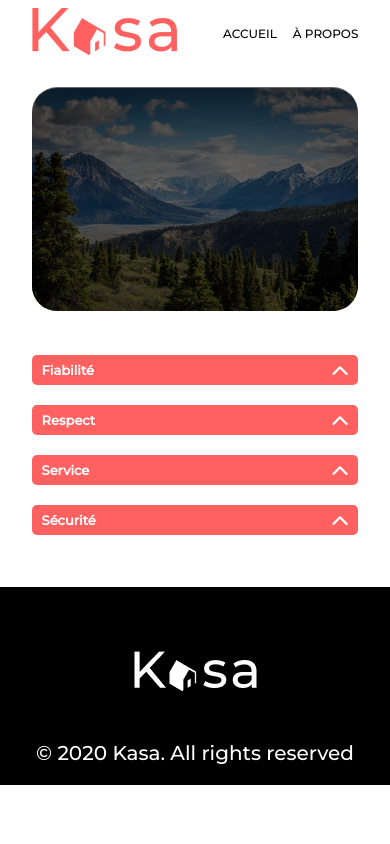
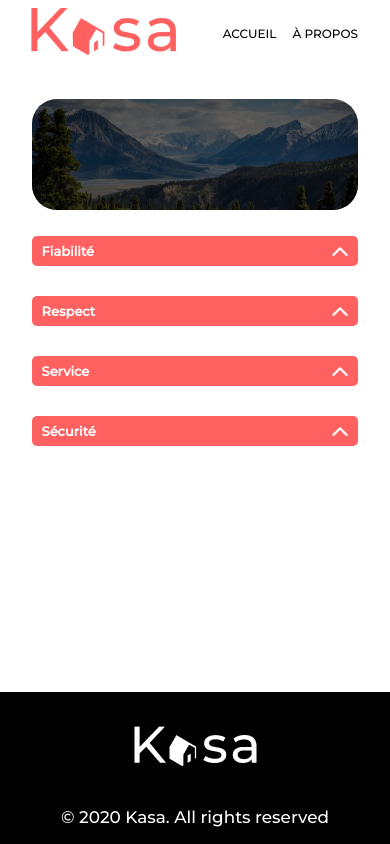
Before and after one commit to IlonaTG/Projet-8-creez-une-application-web-de-location-immobiliere-avec-react, a React (Vite) app in the folder creez-une-application-web-de-location-immobiliere-avec-react/: page /apropos in a window 390 px wide. Built offline with nearby package versions, Linux system fonts and the light colour scheme.

Commit message:
travail sur le responsive

```diff
--- a/creez-une-application-web-de-location-immobiliere-avec-react/src/components/collapse/main.jsx
+++ b/creez-une-application-web-de-location-immobiliere-avec-react/src/components/collapse/main.jsx
@@ -30,7 +30,7 @@ function Collapse({ id, title, description }) {
       </div>
       {isOpen && (
         <div className="collapse-body">
-          <p>{contentElement}</p>
+          {contentElement}
         </div>
       )}
     </section>
--- a/creez-une-application-web-de-location-immobiliere-avec-react/src/components/layout/header/main.jsx
+++ b/creez-une-application-web-de-location-immobiliere-avec-react/src/components/layout/header/main.jsx
@@ -5,7 +5,9 @@ function Header(){
     return(
     <div className="navbar">
       <div className="logo">
+        <Link className='link-acceuil_logo' to="/">
         <img src={logo} alt="logo d'agence"/>
+        </Link>
       </div>
       <div className="links">
         <Link className="link-acceuil" exact="true" to="/">Accueil</Link>
--- a/creez-une-application-web-de-location-immobiliere-avec-react/src/sass/layout/_collapse.scss
+++ b/creez-une-application-web-de-location-immobiliere-avec-react/src/sass/layout/_collapse.scss
@@ -16,7 +16,6 @@
             display: flex;
             align-items: center;
             justify-content: space-between;
-            /*position: absolute;*/
             box-sizing: border-box;
             width: 100%;
             background-color: $primary;
@@ -86,7 +85,6 @@
             color: $primary;
             border-radius: 0px 0px 5px 5px;
             background-color: $background;
-
             p{
                 margin: 0;
                 color: $black;
--- a/creez-une-application-web-de-location-immobiliere-avec-react/src/sass/layout/_footer.scss
+++ b/creez-une-application-web-de-location-immobiliere-avec-react/src/sass/layout/_footer.scss
@@ -9,15 +9,14 @@ footer{
     display: flex;
     align-items: center;
     flex-direction: column;
-    padding-top: 4rem;
+    padding-top: 4vh;
     margin-top: 2rem;
-    width: 100%;
 
 
     .logo-footer {
       width: 7.62rem;
       height: 2.46rem;
-      margin-bottom: 30px;
+      margin-bottom: 3vh;
     }
 
     .footer-rights {
@@ -26,6 +25,6 @@ footer{
       align-items: flex-end;
       justify-content: center;
       margin: 0;
-      font-size: 20px;
+      font-size: 2vh;
     }
 }
--- a/creez-une-application-web-de-location-immobiliere-avec-react/src/sass/layout/_header.scss
+++ b/creez-une-application-web-de-location-immobiliere-avec-react/src/sass/layout/_header.scss
@@ -8,8 +8,8 @@
   justify-content: space-between;
   flex-wrap: nowrap;
   width: 83.8vw;
+  margin: 0 auto;
   margin-top: 20px;
-  margin-left: 5.6rem;
 
   .links {
     @include position-right;
--- a/creez-une-application-web-de-location-immobiliere-avec-react/src/sass/layout/_responsive.scss
+++ b/creez-une-application-web-de-location-immobiliere-avec-react/src/sass/layout/_responsive.scss
@@ -1,12 +1,12 @@
 @import '../styles/colors';
 @import '../styles/mixins';
 
-@media screen and (min-width: 375px) and (max-width: 768px){
+@media screen and (max-width: 768px){
     #root{
         width: 768px;
         .navbar{
             max-width: 83.8vw;
-            margin: 0.5rem 2rem 5rem 2rem;
+            margin: 0.5rem 8vw 2.5rem 8vw;
             .logo{
                 img{
                     width: 145px;
@@ -14,6 +14,8 @@
                 }
             }
             .links{
+                display: flex;
+                flex-wrap: wrap;
                 .link-acceuil, .link-apropos{
                 margin-left: 1rem;
                 word-wrap: normal;
@@ -23,9 +25,20 @@
             }
         }
         .main-container{
-            margin-left: 2rem;
+            margin-left: 8vw;
             .banner{
-                margin-bottom: 100px;
+                margin: 0 0 3vh 0;
+
+                .banner-image{
+                    height: 111px;
+                }
+                .banner-background{
+                    height: 111px;
+                }
+                .banner-title{
+                    font-size: 24px;
+                    text-align: left;
+                }
             }
             .card-container{
                 padding-top: 0%;
@@ -36,11 +49,11 @@
                         height: 255px;
                         margin-bottom: 20px;
                     .card-image{
-                        width: 319px;
+                        width: 83vw;
                         height: 255px;
                     }
                     .card-background{
-                        width: 319px;
+                        width: 83vw;
                         height: 255px;
                     }
                 }
@@ -55,7 +68,7 @@
                 }
                 .slide{
                     img{
-                        width: 319px;
+                        width: 84vw;
                         height: 255px;
                     }
                     .slide-count{
@@ -111,10 +124,16 @@
             }
             .collapse-container_appartement{
                 margin-top: 10px;
+                @include center-column;
+
                 .collapse{
+                    width: 84vw;
+                    margin-bottom: 30px;
                     .collapse-header{
                         height: 30px;
+
                         h2{
+
                             font-size: 13px;
                         }
                         img{
@@ -135,7 +154,7 @@
                 margin: 0%;
                 width: 83.8vw;
                 .collapse{
-                    margin-bottom: 20px;
+                    margin-bottom: 30px;
                     width: 83.8vw;
                     .collapse-header{
                         padding: 3px 10px 3px 10px;
@@ -153,7 +172,7 @@
                     .collapse-body{
                         width: 83.8vw;
                         p{
-                            width: 83.8vw;
+                            width: 80vw;
                             padding: 5px;
                             font-size: 12px;
                             line-height: 17.11px;
@@ -178,6 +197,7 @@
         footer{
             width:100%;
             max-width: none;
+
         }
     }
 }
--- a/creez-une-application-web-de-location-immobiliere-avec-react/src/sass/main.css
+++ b/creez-une-application-web-de-location-immobiliere-avec-react/src/sass/main.css
@@ -2,11 +2,6 @@
   font-family: "Montserrat", sans-serif;
   font-weight: 500;
   font-style: normal;
-}
-
-#root {
-  height: 100%;
-  width: 1440px;
 }
 
 body {
@@ -15,9 +10,18 @@ body {
   display: flex;
   justify-content: center;
 }
-body .main-container {
+body #root {
+  height: 100%;
+  min-height: 100vh;
+  width: 100%;
+  display: flex;
+  flex-direction: column;
+}
+body #root .main-container {
+  flex: 1;
   max-width: 83.8vw;
-  margin-left: 5.7rem;
+  width: 100%;
+  margin: 0 auto;
 }
 
 .navbar {
@@ -25,8 +29,8 @@ body .main-container {
   justify-content: space-between;
   flex-wrap: nowrap;
   width: 83.8vw;
+  margin: 0 auto;
   margin-top: 20px;
-  margin-left: 5.6rem;
 }
 .navbar .links {
   display: flex;
@@ -102,7 +106,7 @@ body .main-container {
   justify-content: flex-start;
   width: 83.8vw;
   position: relative;
-  padding-top: 56px;
+  padding-top: 3rem;
   background-color: #F6F6F6;
   border-radius: 25px;
 }
@@ -110,15 +114,15 @@ body .main-container {
   display: flex;
   flex-direction: column;
   justify-content: flex-end;
-  width: 22rem;
-  height: 22rem;
+  width: 23.5vw;
+  height: 27.5vh;
   position: relative;
   margin-bottom: 3rem;
-  margin-left: 3rem;
+  margin-left: 3.3vw;
   text-decoration: none;
 }
 .card-container .link-card .card-image {
-  width: 100;
+  width: 100%;
   height: 100%;
   z-index: 1;
   -o-object-fit: cover;
@@ -163,7 +167,6 @@ body .main-container {
   display: flex;
   align-items: center;
   justify-content: space-between;
-  /*position: absolute;*/
   box-sizing: border-box;
   width: 100%;
   background-color: #FF6060;
@@ -374,14 +377,13 @@ footer {
   display: flex;
   align-items: center;
   flex-direction: column;
-  padding-top: 4rem;
+  padding-top: 4vh;
   margin-top: 2rem;
-  width: 100%;
 }
 footer .logo-footer {
   width: 7.62rem;
   height: 2.46rem;
-  margin-bottom: 30px;
+  margin-bottom: 3vh;
 }
 footer .footer-rights {
   text-align: center;
@@ -389,20 +391,24 @@ footer .footer-rights {
   align-items: flex-end;
   justify-content: center;
   margin: 0;
-  font-size: 20px;
+  font-size: 2vh;
 }
 
-@media screen and (min-width: 375px) and (max-width: 768px) {
+@media screen and (max-width: 768px) {
   #root {
     width: 768px;
   }
   #root .navbar {
     max-width: 83.8vw;
-    margin: 0.5rem 2rem 5rem 2rem;
+    margin: 0.5rem 8vw 2.5rem 8vw;
   }
   #root .navbar .logo img {
     width: 145px;
     height: 46.88px;
+  }
+  #root .navbar .links {
+    display: flex;
+    flex-wrap: wrap;
   }
   #root .navbar .links .link-acceuil, #root .navbar .links .link-apropos {
     margin-left: 1rem;
@@ -411,10 +417,20 @@ footer .footer-rights {
     font-size: 12px;
   }
   #root .main-container {
-    margin-left: 2rem;
+    margin-left: 8vw;
   }
   #root .main-container .banner {
-    margin-bottom: 100px;
+    margin: 0 0 3vh 0;
+  }
+  #root .main-container .banner .banner-image {
+    height: 111px;
+  }
+  #root .main-container .banner .banner-background {
+    height: 111px;
+  }
+  #root .main-container .banner .banner-title {
+    font-size: 24px;
+    text-align: left;
   }
   #root .main-container .card-container {
     padding-top: 0%;
@@ -427,11 +443,11 @@ footer .footer-rights {
     margin-bottom: 20px;
   }
   #root .main-container .card-container .link-card .card-image {
-    width: 319px;
+    width: 83vw;
     height: 255px;
   }
   #root .main-container .card-container .link-card .card-background {
-    width: 319px;
+    width: 83vw;
     height: 255px;
   }
   #root .main-container .slideshow-container {
@@ -442,7 +458,7 @@ footer .footer-rights {
     height: 30px;
   }
   #root .main-container .slideshow-container .slide img {
-    width: 319px;
+    width: 84vw;
     height: 255px;
   }
   #root .main-container .slideshow-container .slide .slide-count {
@@ -490,6 +506,14 @@ footer .footer-rights {
   }
   #root .main-container .collapse-container_appartement {
     margin-top: 10px;
+    display: flex;
+    align-items: center;
+    justify-content: center;
+    flex-direction: column;
+  }
+  #root .main-container .collapse-container_appartement .collapse {
+    width: 84vw;
+    margin-bottom: 30px;
   }
   #root .main-container .collapse-container_appartement .collapse .collapse-header {
     height: 30px;
@@ -511,7 +535,7 @@ footer .footer-rights {
     width: 83.8vw;
   }
   #root .main-container .collapse-container_apropos .collapse {
-    margin-bottom: 20px;
+    margin-bottom: 30px;
     width: 83.8vw;
   }
   #root .main-container .collapse-container_apropos .collapse .collapse-header {
@@ -531,7 +555,7 @@ footer .footer-rights {
     width: 83.8vw;
   }
   #root .main-container .collapse-container_apropos .collapse .collapse-body p {
-    width: 83.8vw;
+    width: 80vw;
     padding: 5px;
     font-size: 12px;
     line-height: 17.11px;
--- a/creez-une-application-web-de-location-immobiliere-avec-react/src/sass/styles/_general.scss
+++ b/creez-une-application-web-de-location-immobiliere-avec-react/src/sass/styles/_general.scss
@@ -3,22 +3,28 @@
     font-family: "Montserrat", sans-serif;
     font-weight: 500;
     font-style: normal;
-    //line-height: 142.6%;
   }
 
-  #root {
 
-    height: 100%;
-    width: 1440px;
-  }
 
   body {
     height: auto;
     margin: 0;
     display: flex;
     justify-content: center;
-    .main-container{
-      max-width: 83.8vw;
-      margin-left: 5.7rem;
+
+    #root {
+      height: 100%;
+      min-height: 100vh;
+      width: 100%;
+      display: flex;
+      flex-direction: column;
+
+      .main-container{
+        flex: 1;
+        max-width: 83.8vw;
+        width: 100%;
+        margin: 0 auto;
+      }
     }
   }
```
Also changed, not shown: creez-une-application-web-de-location-immobiliere-avec-react/src/sass/elements/_card.scss (+5 -5 lines), 1 other file (tests, documents, lock files or other folders).
